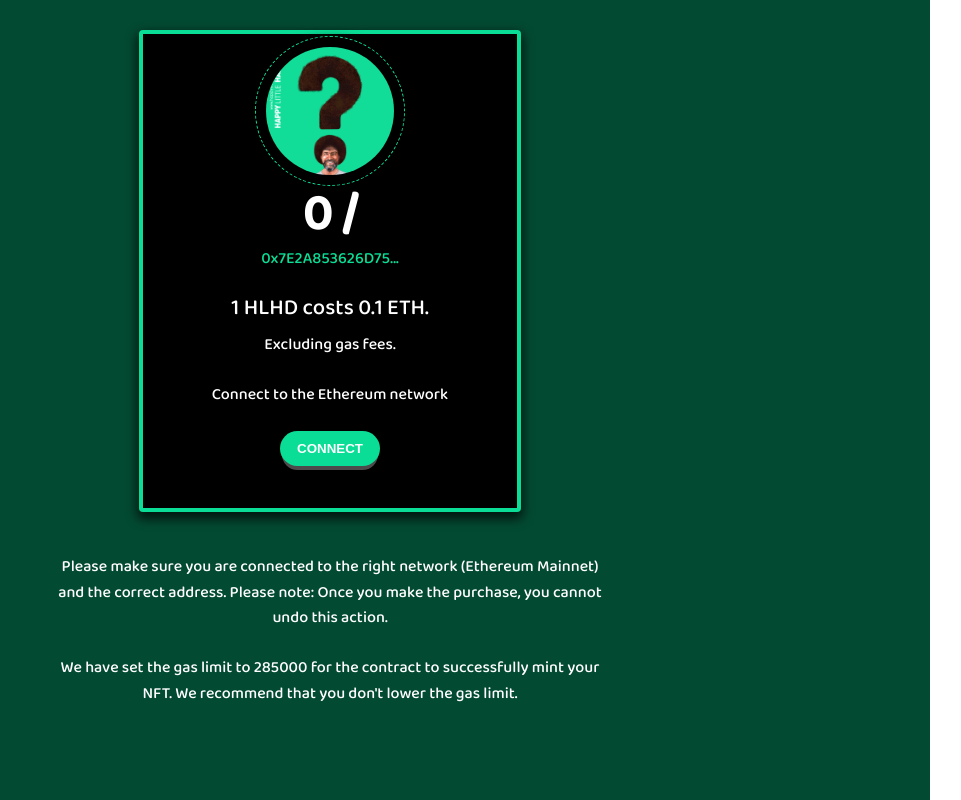
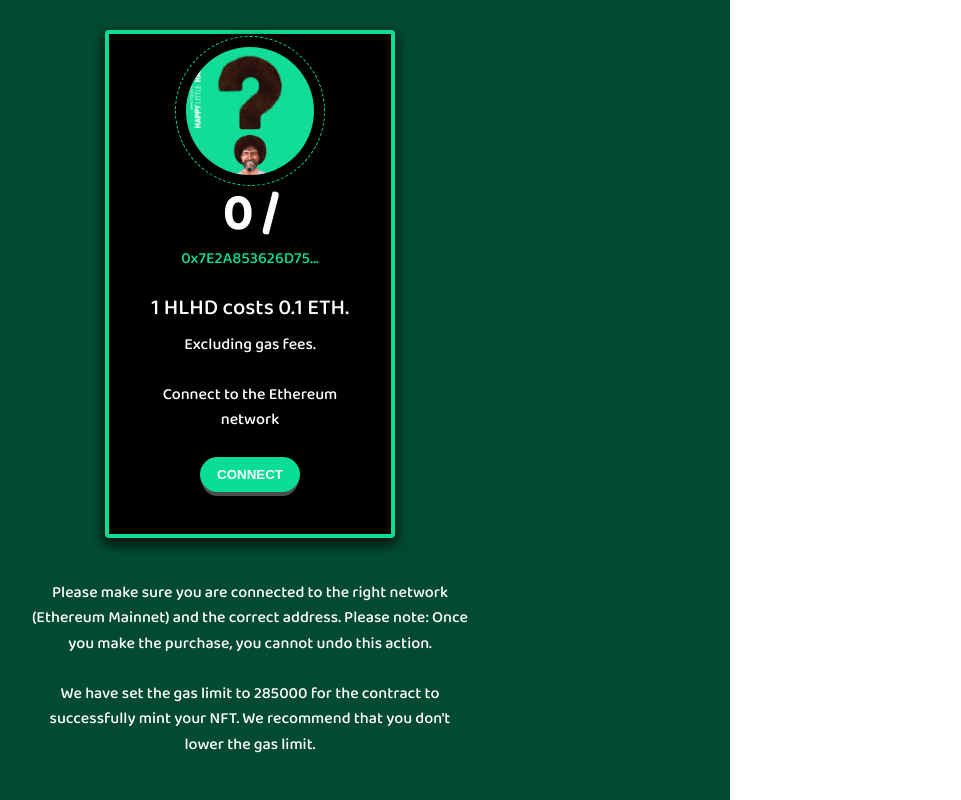
Before and after one commit to HLHD-CREW/HLHDMINT, a React (Create React App) app: page / in a window 1280 px wide. Shown: the top 800 px of the page, without its empty margins (70-1031 px from the left). Built offline with nearby package versions, Linux system fonts and the light colour scheme.

Commit message:
Update globalStyles.js

```diff
--- a/src/styles/globalStyles.js
+++ b/src/styles/globalStyles.js
@@ -5,13 +5,13 @@ export const Screen = styled.div`
   background-color: var(--primary);
   background-image: ${({ image }) => (image ? `url(${image})` : "none")};
   background-size: flex;
-   width:1000px;
+   width:800px;
 
   overflow: hidden ;
 
   background-position: center;
 
-    width:1000px;
+    width:800px;
 height:1000px;
   display: block;
   flex-direction: column;
```
